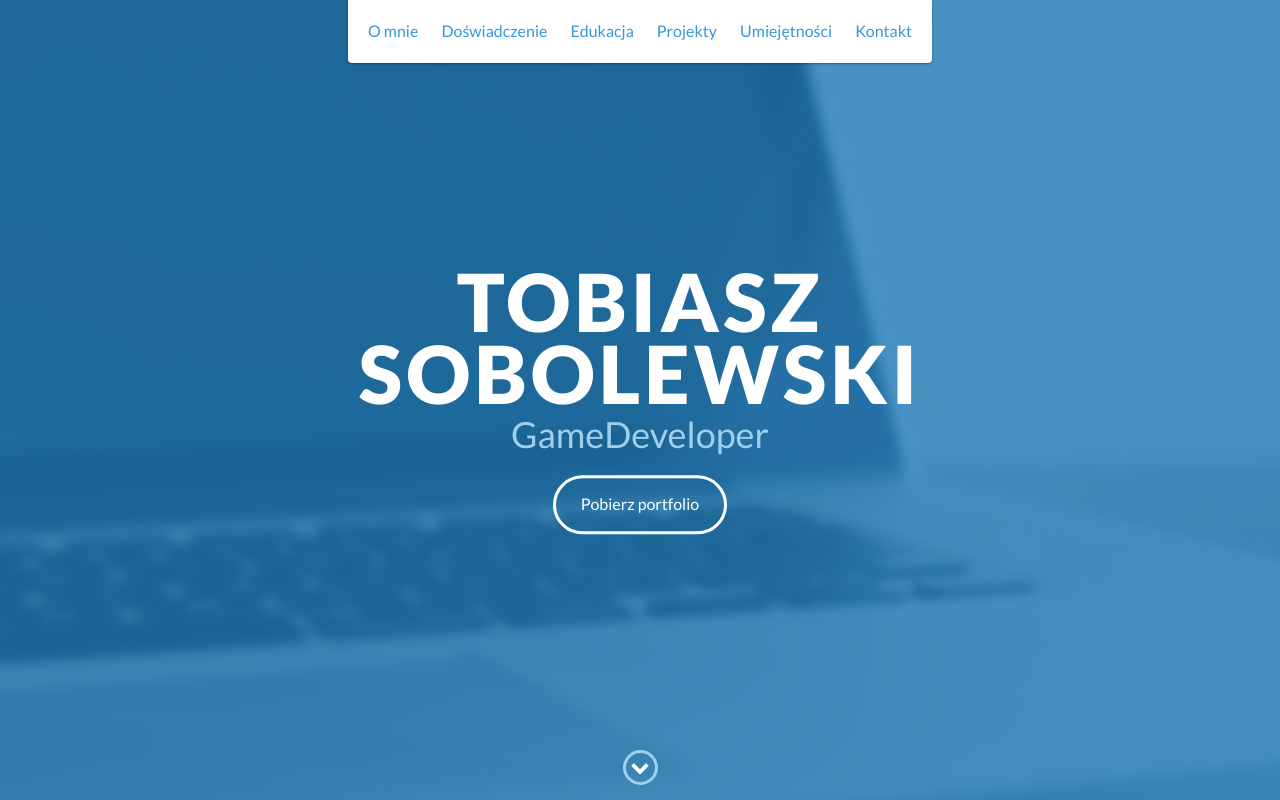
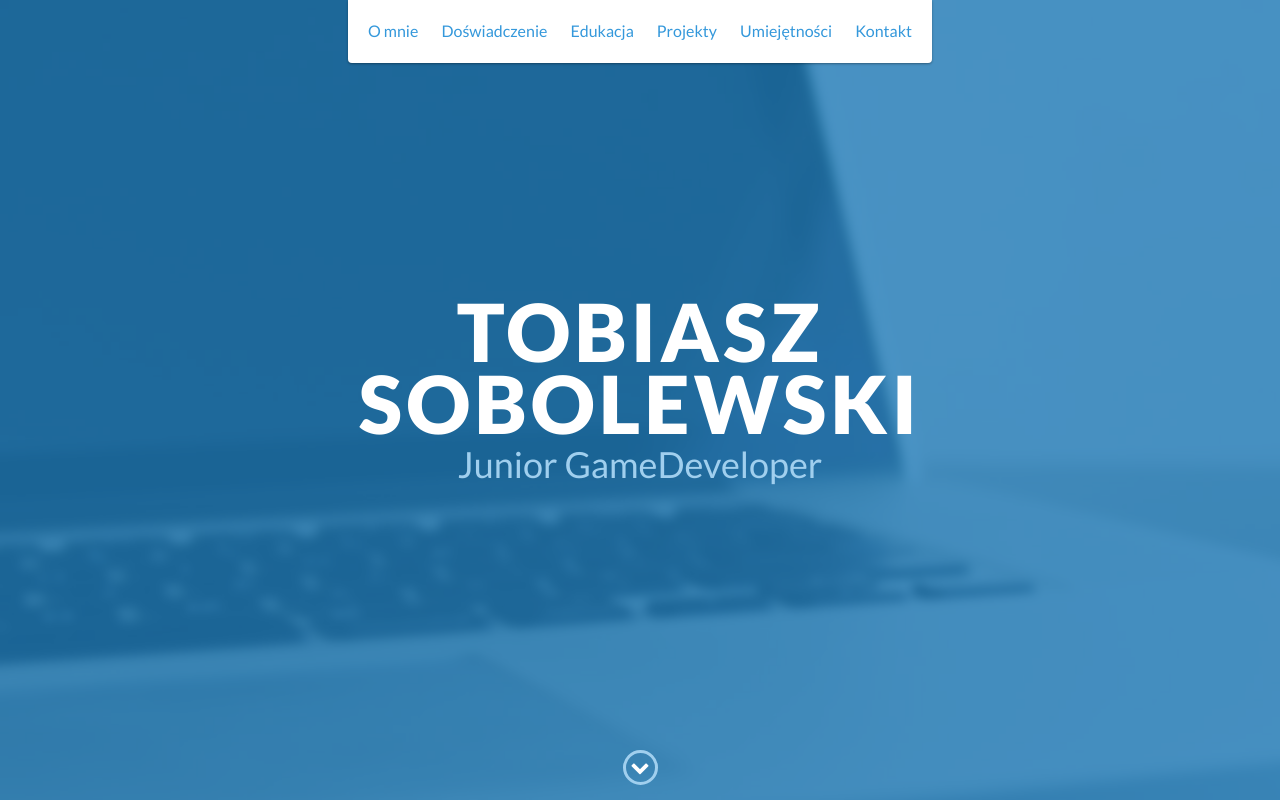
Before and after one commit to soleshhaker/soleshhaker.github.io, a website: page index.html in a window 1280 px wide. Shown: the top 800 px of the page. Drawn offline with nearby package versions, Linux system fonts and the light colour scheme.

Commit message:
Remove cv change title

```diff
--- a/index.html
+++ b/index.html
@@ -49,8 +49,7 @@
     <div id="lead">
         <div id="lead-content">
             <h1>Tobiasz Sobolewski</h1>
-            <h2>GameDeveloper</h2>
-            <a href="#" class="btn-rounded-white">Pobierz portfolio</a>
+            <h2>Junior GameDeveloper</h2>
         </div>
         <!-- End #lead-content -->
 
```
